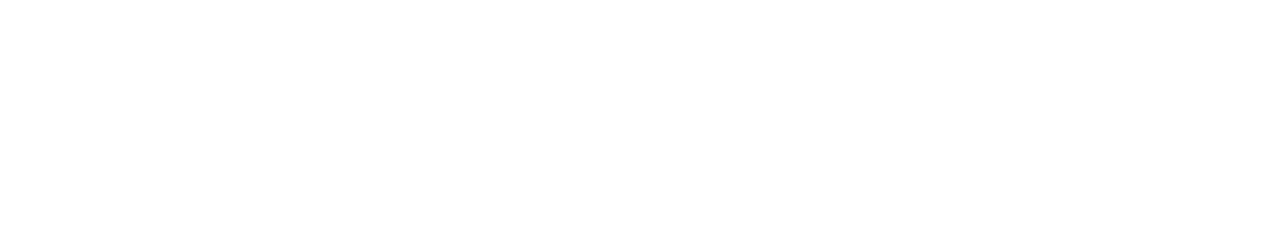
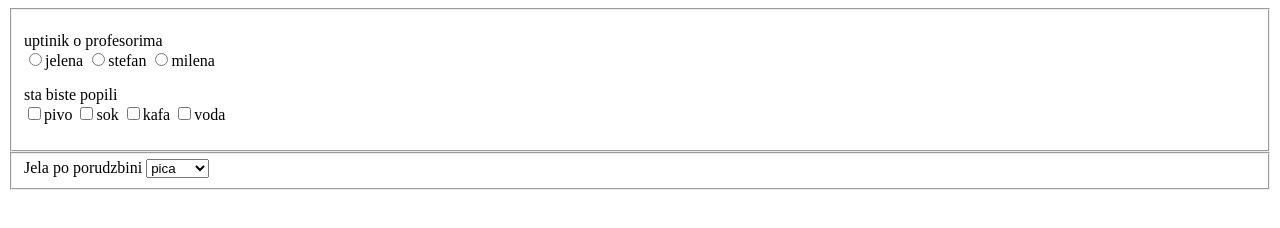
Before and after one commit to sonjaprvulovic/java-script-sonja, a plain HTML site: page 04_forme/index2.html in a window 1280 px wide. Drawn offline with Linux system fonts and the light colour scheme.

Commit message:
izmene i dopune

```diff
--- a/04_forme/index2.html
+++ b/04_forme/index2.html
@@ -7,6 +7,40 @@
     <title>Document</title>
 </head>
 <body>
+    <form>
+        <fieldset>
+            <p>
+            <label>uptinik o profesorima</label>
+            <br>
+            <input type="radio"name="profe"id=""value="j">jelena
+            <input type="radio"name="profe"id=""value="s">stefan
+            <input type="radio"name="profe"id=""value="m">milena
+        </p>
+            <p>
+        <label>sta biste popili</label>
+        <br>
+        <input type="checkbox"id=""name="pice"value="">pivo
+        <input type="checkbox"id=""name="pice"value="">sok
+        <input type="checkbox"id=""name="pice"value="">kafa
+        <input type="checkbox"id=""name="pice"value="">voda
+
+        </p>
+
+        </fieldset>
+
+        <fieldset>
+
+            <label>Jela po porudzbini</label>
+
+               <select name="Jela po porudzbini">
+                   <option value="klopa">pica</option>
+                   <option value="klopa">burger</option>
+                   <option value="klopa">pomfrit</option>
+
+            </select>
+        </fieldset>
+
+    </form>
 
 </body>
 </html>
```
Also changed, not shown: 04_forme/index.html (+3 -4 lines).
